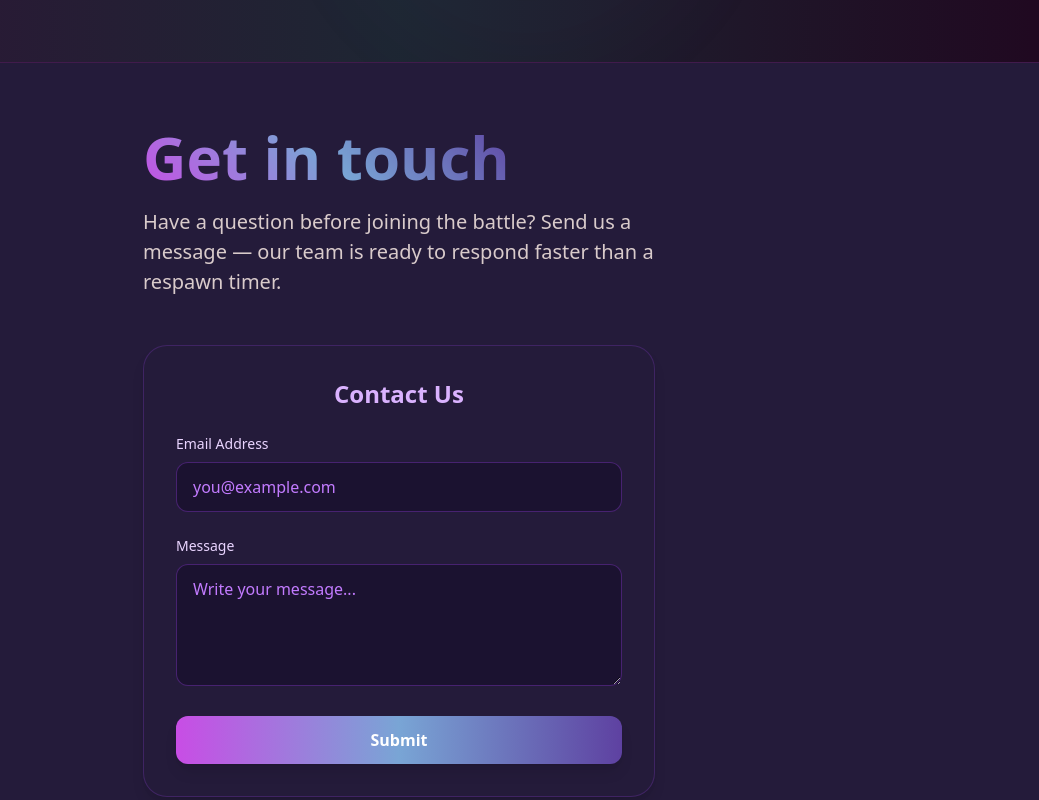
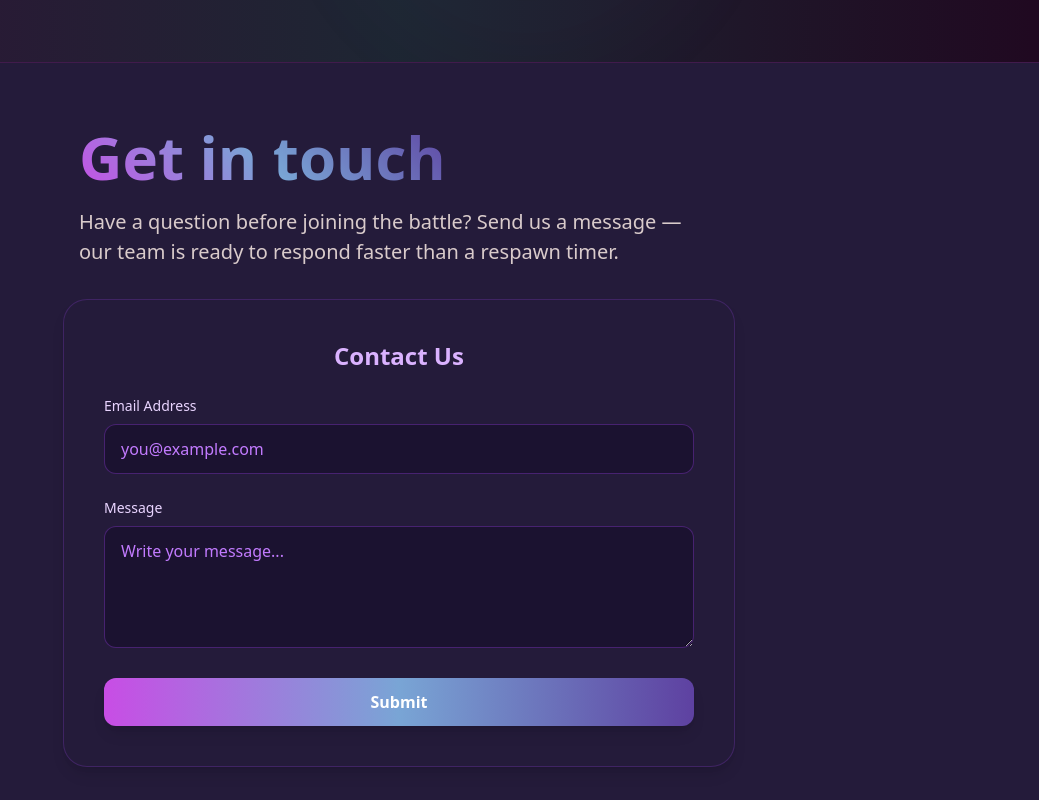
Before and after one commit to aadityasigdel/Kryzox, a React (Vite) app: page / in a window 1280 px wide. Shown: the part 3820-4620 px from the top of the page, without its empty margins (241-1280 px from the left). Built offline with nearby package versions, Linux system fonts and the light colour scheme.

Commit message:
#fix:contatct us form

```diff
--- a/src/components/contactus/ContactUs.jsx
+++ b/src/components/contactus/ContactUs.jsx
@@ -1,26 +1,28 @@
-"use client";
-
-import React from "react";
+import React, { useRef, useEffect, useState } from "react";
 import { useForm, ValidationError } from "@formspree/react";
 
 function ContactUsForm() {
+  const [isSuccess, setIsSuccess] = useState(false);
   const [state, handleSubmit] = useForm("xjkoavnb");
+  const formRef = useRef(null);
 
-  if (state.succeeded) {
-    return (
-      <div className="w-full bg-[#241B3A] py-10 flex items-center justify-center">
-        <p className="text-center text-lg font-semibold text-purple-300 mt-4">
-          ✅ Thanks for joining! We’ll be in touch soon.
-        </p>
-      </div>
-    );
-  }
+  // Clear form fields on success
+  useEffect(() => {
+    if (state.succeeded && formRef.current) {
+      formRef.current.reset();
+      setIsSuccess(true);
+      const timer=setTimeout(() => {
+        setIsSuccess(false);
+      }, 3000);
+      return ()=>clearTimeout(timer);
+    }
+  }, [state.succeeded]);
 
   return (
     <div className="w-full bg-[#241B3A] py-16">
       {/* Heading */}
-      <section className="max-w-lg  m-auto">
-        <h1 className="text-4xl  font-semibold text-[#BA5CE2] pb-5  md:text-6xl lg:text-6xl md:text-left">
+      <section className="max-w-2xl m-auto px-4">
+        <h1 className="text-4xl font-semibold text-[#BA5CE2] pb-5 md:text-6xl lg:text-6xl md:text-left">
           <span
             className="text-transparent bg-clip-text"
             style={{
@@ -31,14 +33,24 @@ function ContactUsForm() {
             Get in touch
           </span>
         </h1>
-        <p className=" text-[14px] pt-5 inline text-[#d9cbcb] md:text-[20px]">
+        <p className="text-[14px] pt-5 inline text-[#d9cbcb] md:text-[20px]">
           Have a question before joining the battle? Send us a message — our
           team is ready to respond faster than a respawn timer.
         </p>
       </section>
+
+      {/* Success message */}
+      {(state.succeeded && isSuccess) && (
+        <p className="text-center text-lg font-semibold text-green-400 mt-8">
+          ✅ Message sent successfully! We’ll get back to you soon.
+        </p>
+      )}
+
+      {/* Form */}
       <form
+        ref={formRef}
         onSubmit={handleSubmit}
-        className="max-w-lg mx-auto mt-12 bg-[#241B3A] p-8 rounded-3xl shadow-lg border border-purple-500/20 space-y-6"
+        className="max-w-2xl mx-auto mt-8 bg-[#241B3A] p-10 rounded-3xl shadow-lg border border-purple-500/20 space-y-6"
       >
         <h2 className="text-2xl font-bold text-center text-purple-300">
           Contact Us
@@ -56,6 +68,7 @@ function ContactUsForm() {
             id="email"
             type="email"
             name="email"
+            required
             className="w-full px-4 py-3 bg-[#1B1230] border border-purple-500/30 rounded-xl text-white placeholder-purple-400 focus:outline-none focus:border-purple-400 focus:ring-1 focus:ring-purple-400 transition-all"
             placeholder="you@example.com"
           />
@@ -79,6 +92,7 @@ function ContactUsForm() {
             id="message"
             name="message"
             rows="4"
+            required
             className="w-full px-4 py-3 bg-[#1B1230] border border-purple-500/30 rounded-xl text-white placeholder-purple-400 focus:outline-none focus:border-purple-400 focus:ring-1 focus:ring-purple-400 transition-all"
             placeholder="Write your message..."
           />
@@ -94,7 +108,7 @@ function ContactUsForm() {
         <button
           type="submit"
           disabled={state.submitting}
-          className="w-full py-3  text-white font-semibold rounded-xl shadow-lg transition-all duration-300"
+          className="w-full py-3 text-white font-semibold rounded-xl shadow-lg transition-all duration-300"
           style={{
             backgroundImage:
               "linear-gradient(to right, #c84de5, #79a5d5, #5e41a1)",
```
